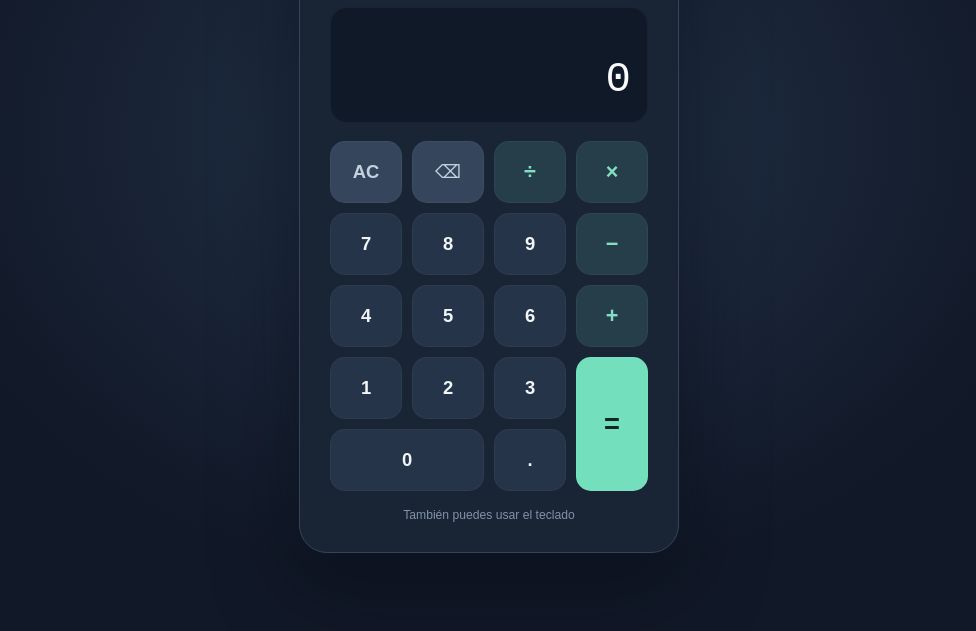
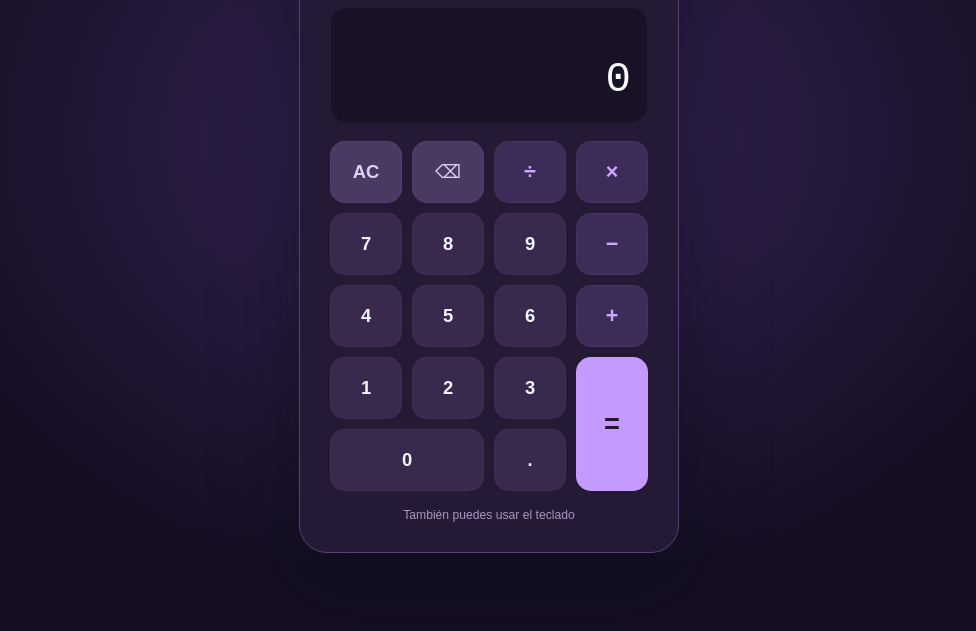
Before and after one commit to LuisDoFogo/odin-calculator, a plain HTML site: page index.html in a window 1280 px wide. Shown: the part 169-800 px from the top of the page, without its empty margins (151-1127 px from the left). Drawn offline with Linux system fonts and the light colour scheme.

Commit message:
Apply purple calculator theme

```diff
--- a/style.css
+++ b/style.css
@@ -2,7 +2,7 @@
 :root {
   color-scheme: dark;
   font-family: 'DM Sans', sans-serif;
-  background: #111827;
+  background: #160f24;
   color: #f8fafc;
   font-synthesis: none;
 }
@@ -13,20 +13,20 @@ body {
   min-width: 280px;
   min-height: 100vh;
   margin: 0;
-  background: radial-gradient(ellipse at 50% 38%, #23334a 0%, #111827 65%);
+  background: radial-gradient(ellipse at 50% 38%, #39275a 0%, #160f24 65%);
 }
 
 .page { min-height: 100vh; display: grid; place-items: center; padding: 24px 16px; }
 .calculator {
   width: min(100%, 380px);
   padding: 30px;
-  border: 1px solid #35445a;
+  border: 1px solid #594176;
   border-radius: 28px;
-  background: #192435;
+  background: #241a35;
   box-shadow: 0 28px 80px #050a1280, inset 0 1px #ffffff0c;
 }
 .calculator__header { margin-bottom: 22px; }
-.eyebrow { margin: 0 0 5px; color: #92a4bb; font-size: .7rem; font-weight: 700; letter-spacing: .18em; }
+.eyebrow { margin: 0 0 5px; color: #b8a5d2; font-size: .7rem; font-weight: 700; letter-spacing: .18em; }
 h1 { margin: 0; font-size: 1.45rem; letter-spacing: -.04em; }
 .display {
   min-height: 116px;
@@ -38,32 +38,32 @@ h1 { margin: 0; font-size: 1.45rem; letter-spacing: -.04em; }
   overflow: hidden;
   border: 1px solid #ffffff0a;
   border-radius: 17px;
-  background: #101927;
+  background: #191226;
   text-align: right;
 }
-.display__history { min-height: 20px; margin: 0 0 7px; color: #93a4ba; font: 500 .86rem 'DM Mono', monospace; }
+.display__history { min-height: 20px; margin: 0 0 7px; color: #b3a1cb; font: 500 .86rem 'DM Mono', monospace; }
 .display__value { margin: 0; overflow: hidden; color: #f8fafc; font: 500 clamp(2rem, 9vw, 2.65rem) 'DM Mono', monospace; text-overflow: ellipsis; white-space: nowrap; }
 .display__value--error { color: #fda4af; font: 600 1rem 'DM Sans', sans-serif; white-space: normal; }
 .keys { display: grid; grid-template-columns: repeat(4, minmax(0, 1fr)); grid-auto-rows: 62px; gap: 10px; }
 .key {
   border: 1px solid #ffffff0a;
   border-radius: 15px;
-  background: #263449;
+  background: #38294d;
   color: #f1f5f9;
   font: 600 1.15rem 'DM Sans', sans-serif;
   cursor: pointer;
   transition: background 120ms ease, transform 120ms ease, border-color 120ms ease;
   -webkit-tap-highlight-color: transparent;
 }
-.key:hover { border-color: #6d7f98; background: #33455e; }
-.key:active, .key.is-pressed { transform: translateY(1px) scale(.97); background: #40546e; }
-.key:focus-visible { outline: 2px solid #78e0c0; outline-offset: 2px; }
-.key--utility { background: #35465c; color: #c5d1df; }
-.key--operator { background: #263d4a; color: #82e0c1; font-size: 1.35rem; }
-.key--equals { grid-column: 4; grid-row: span 2; background: #74dfbd; color: #11281f; font-size: 1.7rem; }
-.key--equals:hover { background: #91ebcf; }
+.key:hover { border-color: #9275b7; background: #4a3764; }
+.key:active, .key.is-pressed { transform: translateY(1px) scale(.97); background: #5a4478; }
+.key:focus-visible { outline: 2px solid #d2a8ff; outline-offset: 2px; }
+.key--utility { background: #4a3962; color: #ded2ee; }
+.key--operator { background: #3c2c57; color: #d0a7ff; font-size: 1.35rem; }
+.key--equals { grid-column: 4; grid-row: span 2; background: #c49aff; color: #241536; font-size: 1.7rem; }
+.key--equals:hover { background: #d3b5ff; }
 .key--zero { grid-column: span 2; }
-.hint { margin: 17px 0 0; color: #8392a7; font-size: .76rem; text-align: center; }
+.hint { margin: 17px 0 0; color: #a797bc; font-size: .76rem; text-align: center; }
 
 @media (max-width: 360px) {
   .calculator { padding: 22px; border-radius: 23px; }
```
